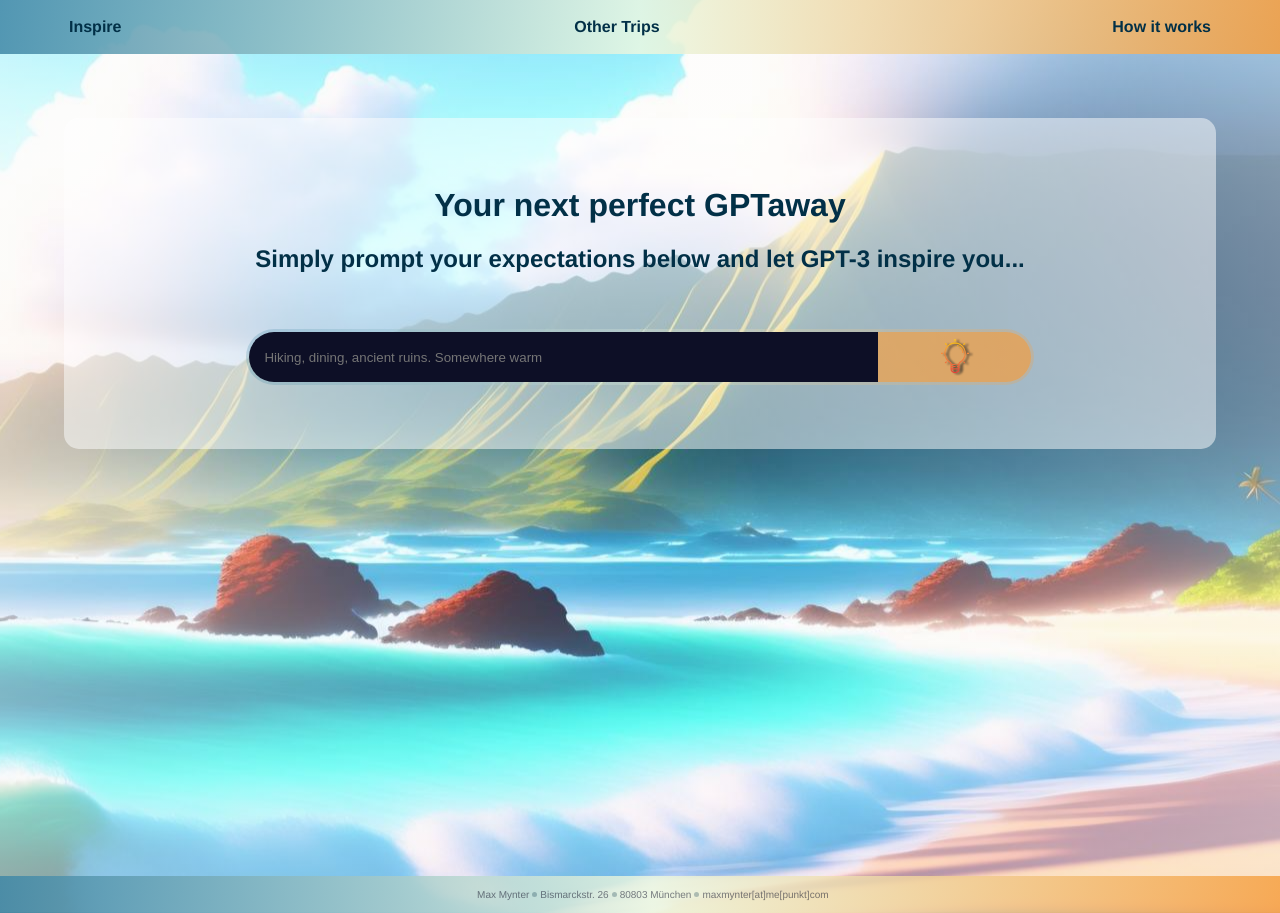
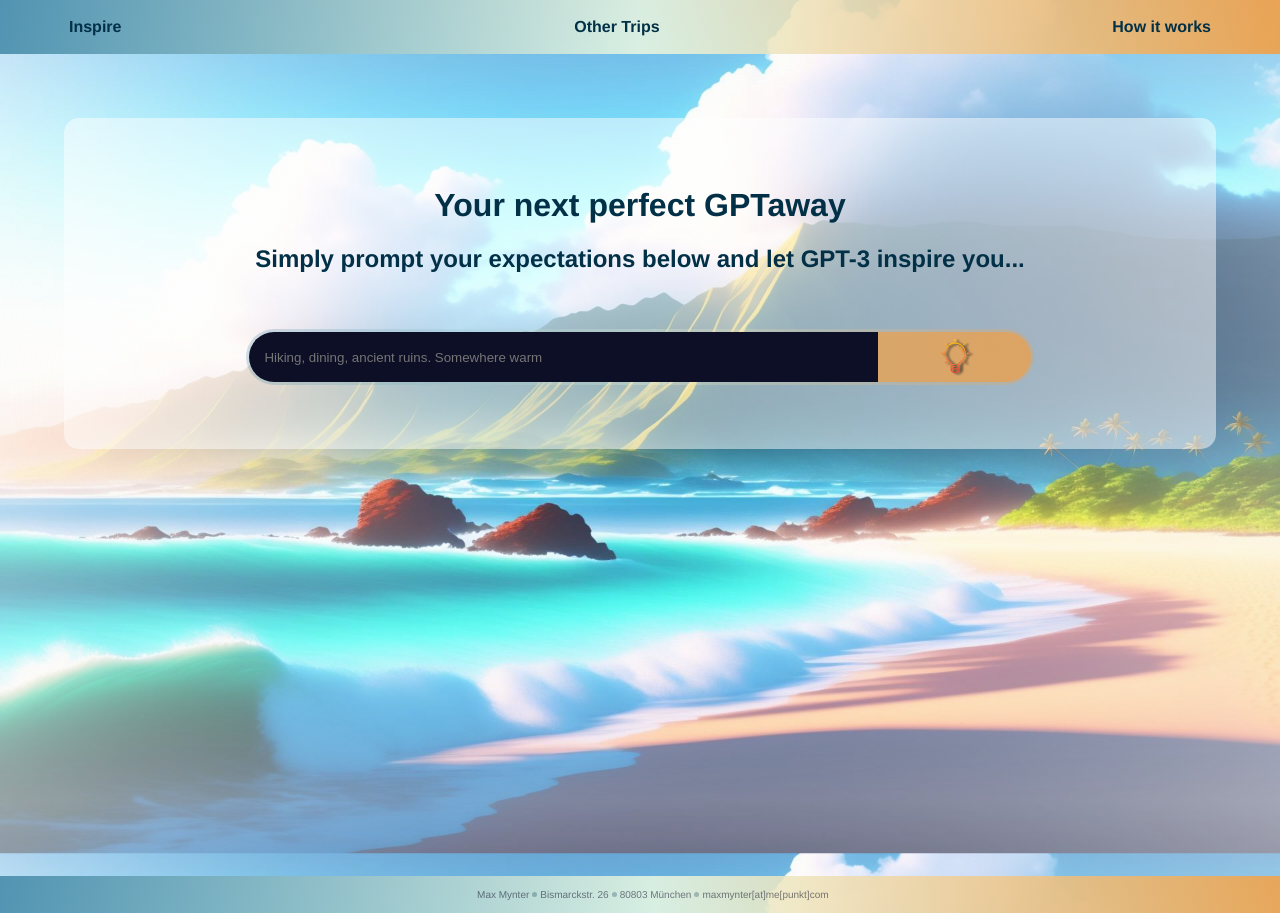
Before and after one commit to maxmynter/gpt3-vaction-planner, a Next.js app: page / in a window 1280 px wide. Shown: the top 913 px of the page. Built offline with nearby package versions, Linux system fonts and the light colour scheme.

Commit message:
Background image Property: attachment - fixed

```diff
--- a/pages/styles.css
+++ b/pages/styles.css
@@ -2,8 +2,11 @@
   background-color: #969bd0;
   background: radial-gradient(rgba(255, 255, 255, 0), rgba(250, 250, 250, 0.6))
       no-repeat center center fixed,
-    url("../resources/images/page_backgrounds/VacationBackground.jpg") no-repeat
-      center center fixed;
+    url("../resources/images/page_backgrounds/VacationBackground.jpg");
+  background-position: center;
+  background-repeat: no-repeat;
+  background-size: cover;
+  background-attachment: fixed;
 }
 
 body {
```
